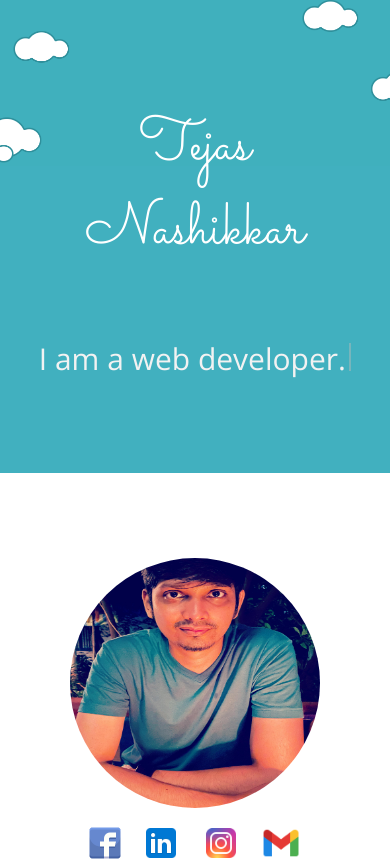
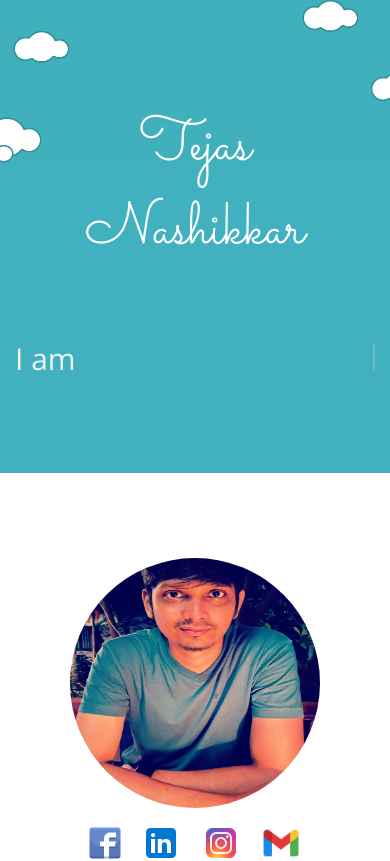
Before and after one commit to TejasGN/GA_finalProject, a React (Create React App) app in the folder portfolio/app_public/portfolio-public/: page / in a window 390 px wide. Shown: the top 861 px of the page. Built offline with nearby package versions, Linux system fonts and the light colour scheme.

Commit message:
first section updates

```diff
--- a/portfolio/app_public/portfolio-public/src/pages/first/first.js
+++ b/portfolio/app_public/portfolio-public/src/pages/first/first.js
@@ -39,7 +39,7 @@
                         <div className="cent-wrap">
                             <img src="images/plane.gif" alt="plane-gif" />
                             <h1>Tejas Nashikkar</h1>
-                            <h2 className="line2"><span>I am</span> <b className="hidden">a web developer.</b></h2>
+                            <h2 className="line2"><span>I am</span> <b className="hidden">a Frontend Developer.</b></h2>
                         </div>
                     </div>
                 </div>
--- a/portfolio/app_public/portfolio-public/src/pages/first/first.scss
+++ b/portfolio/app_public/portfolio-public/src/pages/first/first.scss
@@ -98,7 +98,7 @@
                     -moz-transition: width 450ms linear 450ms;
                     white-space: nowrap;
                     &.show{
-                        width: 324px;
+                        width: 424px;
                     }
                 }
             }
@@ -126,7 +126,7 @@
                         font-size: 30px;
                         height: 40px;
                         b.show{
-                            width: 244px;
+                            width: 317px;
                         }
                     }
                 }
```
Also changed, not shown: 11 other files (tests, documents, lock files or other folders).
